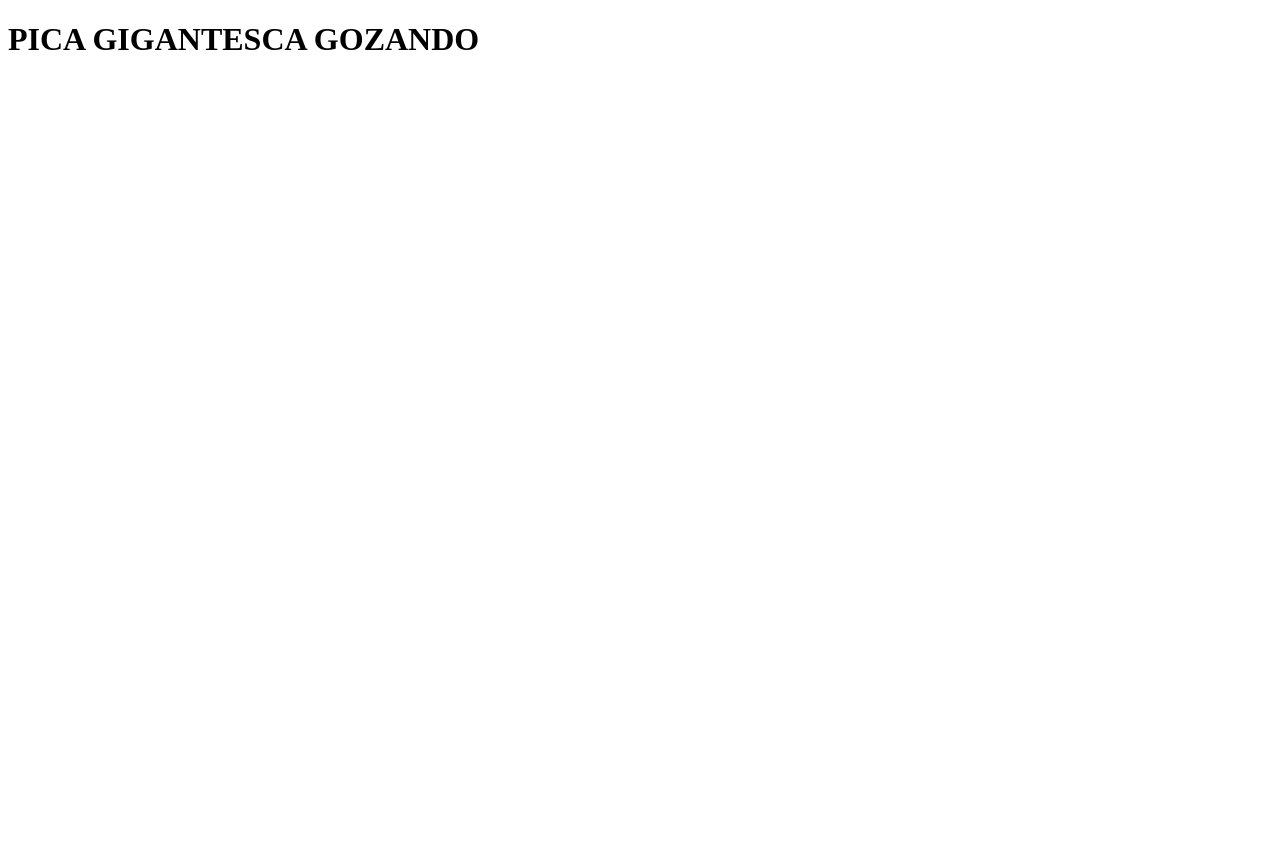
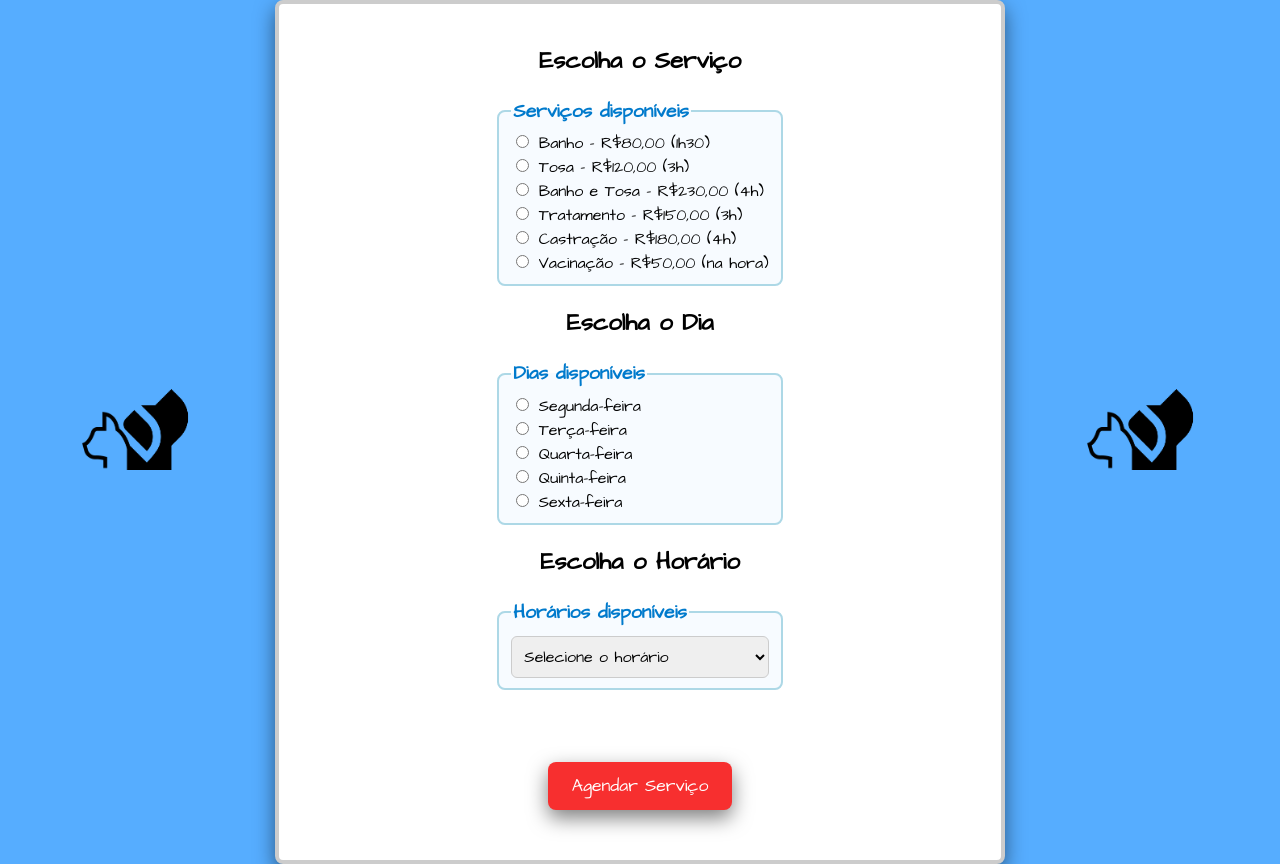
Before and after one commit to X0Y0-dev/Sistema-Petshop, a plain HTML site: page frontend/Servico.html in a window 1280 px wide. Before the commit the page ends 800 px from the top, so only its background shows below. Drawn offline with Linux system fonts and the light colour scheme.

Commit message:
servico
Estilização da página de serviços. Amanhã faço a lógica

```diff
--- a/frontend/Servico.html
+++ b/frontend/Servico.html
@@ -1,11 +1,83 @@
 <!DOCTYPE html>
 <html lang="pt-br">
+
 <head>
     <meta charset="UTF-8">
     <meta name="viewport" content="width=device-width, initial-scale=1.0">
-    <title>Document</title>
+    <title>Agendamento de serviços</title>
+    <link rel="stylesheet" href="style.css">
+    <link href="https://fonts.googleapis.com/css2?family=Architects+Daughter&display=swap" rel="stylesheet">
+    <style>
+        body {
+            font-family: 'Architects Daughter', sans-serif;
+        }
+
+        h2 {
+            text-align: center;
+        }
+    </style>
 </head>
+
 <body>
-    <h1>PICA GIGANTESCA GOZANDO</h1>
+    <div class="container-agendar">
+        <div class="logo-topo">
+            <img src="../images/LOGO.png" alt="LOGO" class="logo"
+                style="margin-left: 75px; width: 200px; height: auto; cursor: pointer;"
+                onclick="window.location.href='index.html'">
+        </div>
+        <div class="caixa-agendar">
+            <h2>Escolha o Serviço</h2>
+            <form id="form-servico">
+                <fieldset class="opcao-agendar">
+                    <legend class="titulo-servico">Serviços disponíveis</legend>
+                    <label><input class="descri-servico" type="radio" name="servico" value="Banho - R$80,00 - 1:30 horas"> Banho - R$80,00 (1h30)</label><br>
+                    <label><input class="descri-servico" type="radio" name="servico" value="Tosa - R$120,00 - 3 horas"> Tosa - R$120,00 (3h)</label><br>
+                    <label><input class="descri-servico" type="radio" name="servico" value="Banho e Tosa - R$230,00 - 4 horas"> Banho e Tosa - R$230,00 (4h)</label><br>
+                    <label><input class="descri-servico" type="radio" name="servico" value="Tratamento - R$150,00 - 3 horas"> Tratamento - R$150,00 (3h)</label><br>
+                    <label><input class="descri-servico" type="radio" name="servico" value="Castração - R$180,00 - 4 horas"> Castração - R$180,00 (4h)</label><br>
+                    <label><input class="descri-servico" type="radio" name="servico" value="Vacinação - R$50,00 - na hora"> Vacinação - R$50,00 (na hora)</label>
+                </fieldset>
+
+                <h2>Escolha o Dia</h2>
+                <fieldset class="opcao-agendar">
+                    <legend class="titulo-servico">Dias disponíveis</legend>
+                    <label><input class="descri-servico" type="radio" name="dia" value="Segunda"> Segunda-feira</label><br>
+                    <label><input class="descri-servico" type="radio" name="dia" value="Terça"> Terça-feira</label><br>
+                    <label><input class="descri-servico" type="radio" name="dia" value="Quarta"> Quarta-feira</label><br>
+                    <label><input class="descri-servico" type="radio" name="dia" value="Quinta"> Quinta-feira</label><br>
+                    <label><input class="descri-servico" type="radio" name="dia" value="Sexta"> Sexta-feira</label>
+                </fieldset>
+
+                <h2>Escolha o Horário</h2>
+                <fieldset class="opcao-agendar" class="opcao-agendar">
+                    <legend class="titulo-servico">Horários disponíveis</legend>
+                    <select class="select-horario" id="horario" name="horario">
+                        <option value="" disabled selected>Selecione o horário</option>
+                        <!-- Gera os horários automaticamente de 07:00 até 19:00 via JavaScript -->
+                    </select>
+                </fieldset>
+
+                <br>
+                <button type="submit" class="botao-primario conteudo">Agendar Serviço</button>
+            </form>
+        </div>
+        <div class="logo-topo">
+            <img src="../images/LOGO.png" alt="LOGO" class="logo"
+                style="margin-left: 75px; width: 200px; height: auto; cursor: pointer;"
+                onclick="window.location.href='Agendar.html'">
+        </div>
+    </div>
+
+    <script>
+        // Preenche o select de horário com opções de 07:00 até 19:00
+        const selectHorario = document.getElementById("horario");
+        for (let hora = 7; hora <= 19; hora++) {
+            const option = document.createElement("option");
+            option.value = `${hora.toString().padStart(2, '0')}:00`;
+            option.text = `${hora.toString().padStart(2, '0')}:00`;
+            selectHorario.appendChild(option);
+        }
+    </script>
 </body>
+
 </html>
--- a/frontend/style.css
+++ b/frontend/style.css
@@ -115,6 +115,7 @@ body {
     transition: all 0.3s ease;
     display: inline-block;
     margin: 10px 0;
+    box-shadow: 0px 8px 20px rgba(0, 0, 0, 0.5);
 }
 
 /* Configuração dos botões na barra de menu */
@@ -134,7 +135,8 @@ body {
 .botao-primario:hover {
     background-color: rgb(200, 40, 40);
     transform: scale(1.02);
-    box-shadow: 0 4px 8px rgba(0, 0, 0, 0.2);
+    box-shadow: 0px 8px 20px rgba(0, 0, 0, 0.5);
+
 }
 
 .botao-primario:active {
@@ -211,11 +213,8 @@ body {
     border-radius: 8px;
     border-left: 4px solid rgb(0, 132, 255);
     padding: 30px;
-    /* Espaçamento interno generoso */
     line-height: 1.6;
-    /* Altura de linha melhorada */
     text-align: justify;
-    /* Texto alinhado */
 }
 
 
@@ -312,17 +311,14 @@ body {
 
 .agendar-horario-descricao {
     grid-column: 1 / -1;
-    /* Ocupa todas as colunas */
     margin-top: 20px;
     padding: 15px;
     font-size: 1.2rem;
     line-height: 1.6;
     text-align: center;
     background-color: rgba(0, 132, 255, 0.1);
-    /* Fundo azul claro */
     border-radius: 8px;
     border-left: 4px solid rgb(0, 132, 255);
-    /* Borda lateral decorativa */
 }
 
 
@@ -427,6 +423,7 @@ body {
     border: 4px solid #ccc;
     border-radius: 8px;
     background-color: #ffffff;
+    box-shadow: 0px 8px 20px rgba(0, 0, 0, 0.5);
 }
 
 /* Container principal do formulário */
@@ -486,7 +483,7 @@ body {
 .caixa-conta {
     background-color: white;
     border-radius: 10px;
-    box-shadow: 0 4px 8px rgba(0, 0, 0, 0.1);
+    box-shadow: 0px 8px 20px rgba(0, 0, 0, 0.5);
     width: 100%;
     max-width: 500px;
     padding: 30px;
@@ -592,6 +589,7 @@ body {
     margin-bottom: 15px;
     padding-bottom: 15px;
     border-bottom: 1px solid #ccc;
+    box-shadow: 0px 8px 20px rgba(0, 0, 0, 0.5);
 }
 
 .dados-item:last-child {
@@ -635,6 +633,7 @@ body {
     padding: 0;
     box-sizing: border-box;
     background-color: rgb(86, 173, 255);
+    box-shadow: 0px 8px 20px rgba(0, 0, 0, 0.5);
     width: 100%;
 }
 
@@ -650,6 +649,7 @@ body {
     border: 4px solid #ccc;
     border-radius: 8px;
     background-color: #ffffff;
+    box-shadow: 0px 8px 20px rgba(0, 0, 0, 0.5);
 }
 
 /* Input genérico para formulários */
@@ -669,3 +669,51 @@ body {
     gap: 8px;
     width: 100%;
 }
+
+
+
+
+
+/*
+=-=-=-=-=-=-=-=-=-=-=-=-=-=-=-=-=-=-=-=-=-=-=-=-=-=-=-=-=-=-=-=-=-=-=-=-=-=-=-=-=-=-=-=-=-=-=-=-=-=-=-=-
+-=-=-=-=-=-=-=-=-=-=-=-=-=-=-=-=-=-=-=-=-=-=-=-=-=-=-=-=-=-=-=-=-=-=-=-=-=-=-=-=-=-=-=-=-=-=-=-=-=-=-=-=
+███████ ███████ ███████  ██     ██ ██ ███████  ██████  ███████
+██      ██      ██    ██ ██     ██ ██ ██      ██    ██ ██
+███████ █████   ███████   ██   ██  ██ ██      ██    ██ ███████
+     ██ ██      ██    ██   ██ ██   ██ ███████ ██    ██      ██
+███████ ███████ ██    ██    ███    ██    ██    ██████  ███████
+-=-=-=-=-=-=-=-=-=-=-=-=-=-=-=-=-=-=-=-=-=-=-=-=-=-=-=-=-=-=-=-=-=-=-=-=-=-=-=-=-=-=-=-=-=-=-=-=-=-=-=-=
+=-=-=-=-=-=-=-=-=-=-=-=-=-=-=-=-=-=-=-=-=-=-=-=-=-=-=-=-=-=-=-=-=-=-=-=-=-=-=-=-=-=-=-=-=-=-=-=-=-=-=-=-
+*/
+
+
+
+
+
+.opcao-agendar {
+    border: 2px solid #add8e6;
+    border-radius: 8px;
+    background-color: #f7fbff;
+    margin-bottom: 20px;
+}
+
+.titulo-servico {
+    font-weight: bold;
+    color: #007acc;
+    font-size: 1.2rem;
+}
+
+.select-horario, .descri-servico[type="radio"] {
+    margin-top: 5px;
+    cursor: pointer;
+}
+
+.select-horario {
+    font-family: 'Architects Daughter', sans-serif;
+    font-size: 1rem;
+    padding: 8px;
+    border-radius: 6px;
+    border: 1px solid #ccc;
+    width: 100%;
+    box-sizing: border-box;
+}
```
Also changed, not shown: frontend/Agendar.html (+1 -1 lines), frontend/index.html (+1 -0 lines).
